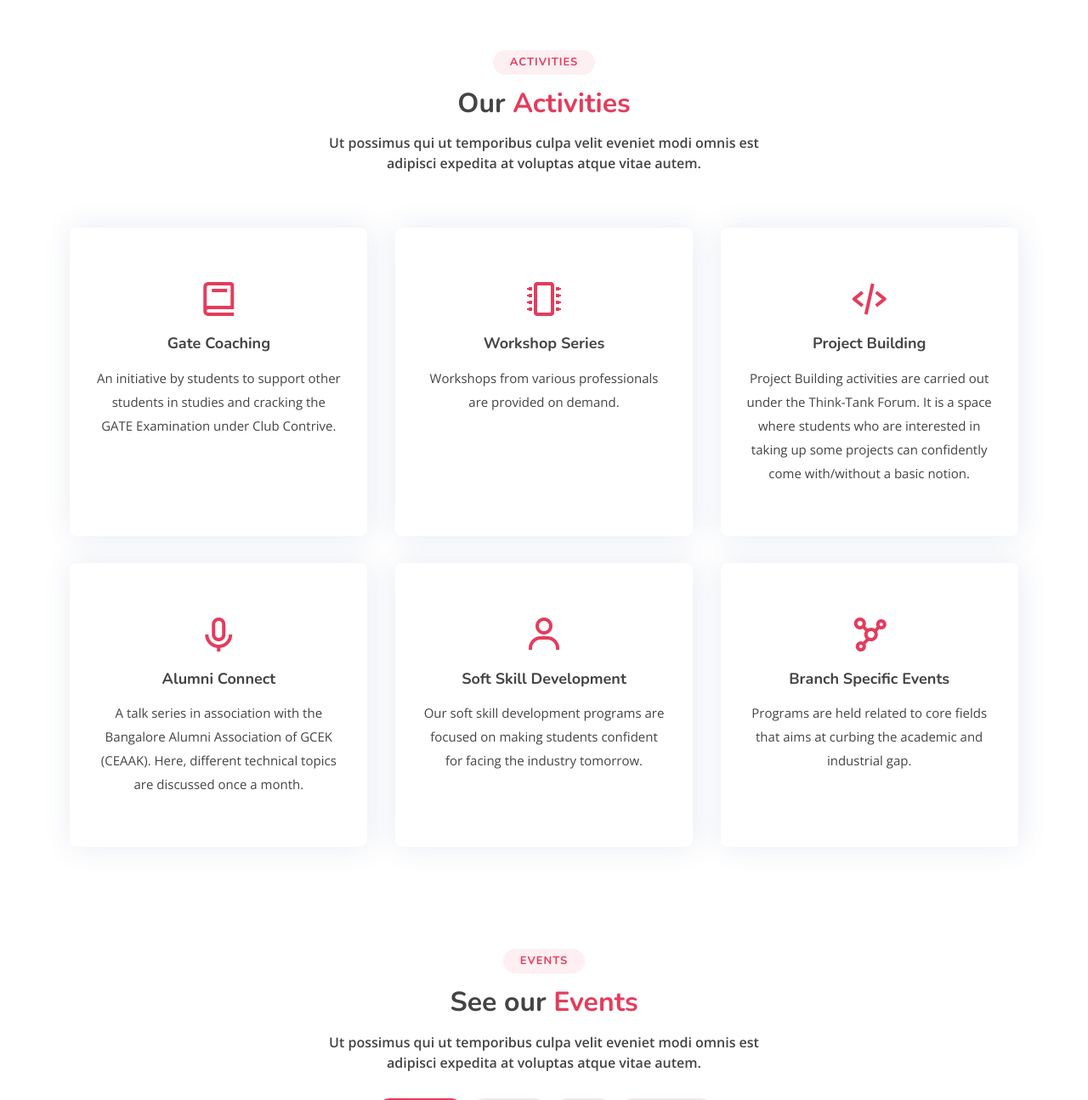
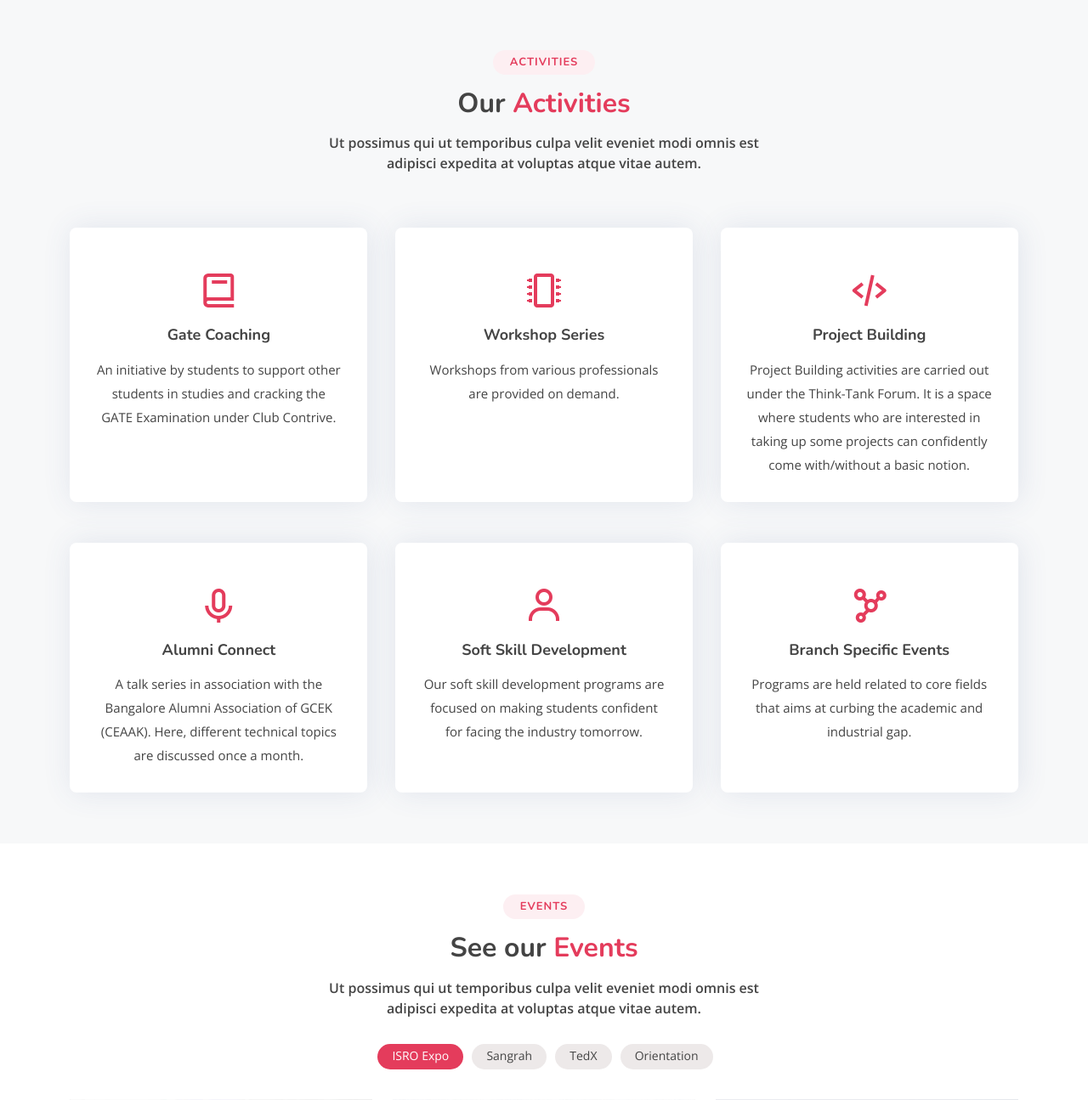
Before and after one commit to arshaddanish/iste-gcek-website, a PHP site: page /index.html in a window 1280 px wide. Shown: the part 1550-2845 px from the top of the page at 85% size. Run offline with PHP 8.4, Linux system fonts and the light colour scheme.

Commit message:
update activities card

```diff
--- a/assets/css/style.css
+++ b/assets/css/style.css
@@ -402,6 +402,10 @@
   }
 }
 
+.services {
+  background: #f7f8f9;
+}
+
 .services .section-title {
   padding-bottom: 4rem;
 }
@@ -411,13 +415,13 @@
   display: grid;
   -ms-grid-columns: (1fr)[3];
       grid-template-columns: repeat(3, 1fr);
-  gap: 2rem;
+  gap: 3rem 2rem;
   justify-items: center;
 }
 
 .services .icon-box {
   max-width: 350px;
-  padding: 60px 30px;
+  padding: 50px 30px 30px;
   position: relative;
   overflow: hidden;
   background: #fff;
@@ -483,6 +487,7 @@
   .services .activities {
     -ms-grid-columns: (1fr)[2];
         grid-template-columns: repeat(2, 1fr);
+    gap: 2rem;
   }
 }
 
@@ -595,7 +600,7 @@
 }
 
 .team {
-  background: #fff;
+  background: #f7f8f9;
   padding: 60px 0;
 }
 
--- a/assets/sass/_activities.scss
+++ b/assets/sass/_activities.scss
@@ -1,4 +1,6 @@
 .services {
+  background: #f7f8f9;
+
   .section-title {
     padding-bottom: 4rem;
   }
@@ -6,13 +8,13 @@
   .activities {
     display: grid;
     grid-template-columns: repeat(3, 1fr);
-    gap: 2rem;
+    gap: 3rem 2rem;
     justify-items: center;
   }
 
   .icon-box {
     max-width: 350px;
-    padding: 60px 30px;
+    padding: 50px 30px 30px;
     position: relative;
     overflow: hidden;
     background: #fff;
@@ -77,6 +79,7 @@
   .services {
     .activities {
       grid-template-columns: repeat(2, 1fr);
+      gap: 2rem;
     }
   }
 }
```
